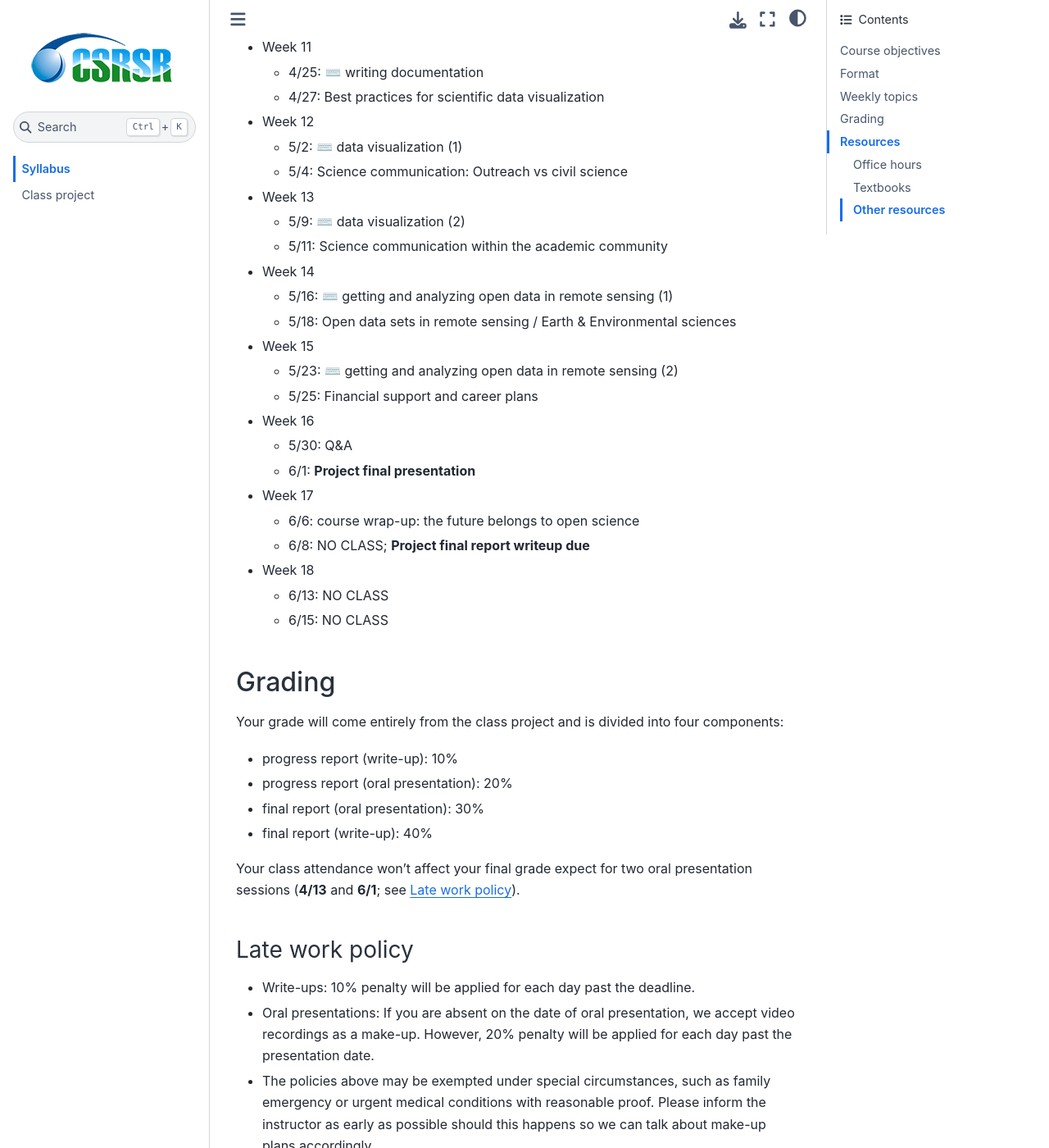
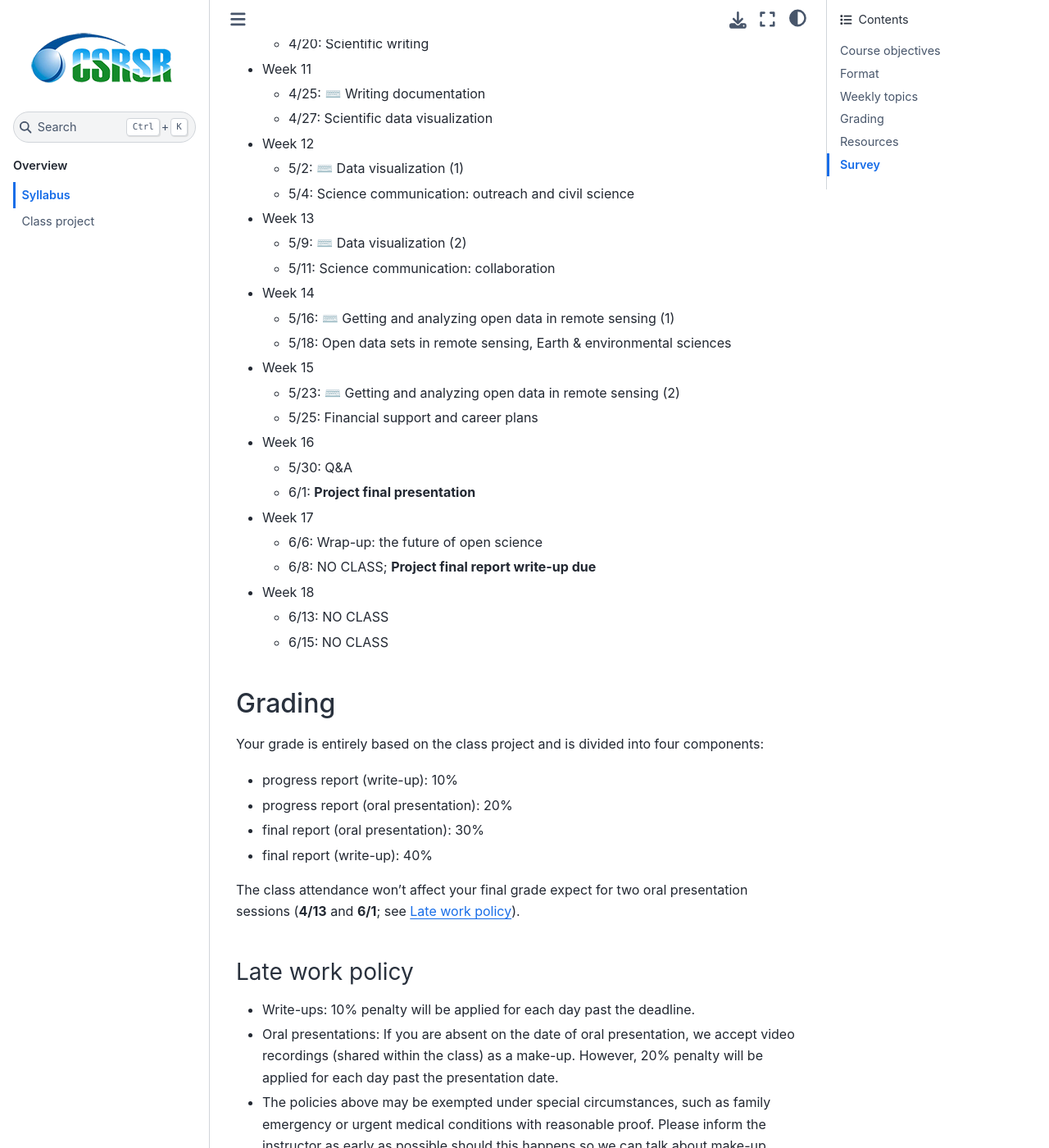
Before and after one commit to whyjz/ncu-open-science, a Jupyter Book: the page built from docs/syllabus.md, in a window 1280 px wide and 1400 px high, scrolled down 2303 px. Shown: the whole window at 82% size. Built offline with Jupyter Book 1.0.4 settings and Sphinx 7.4.7 and the Sphinx Book theme 1.1.4, drawn with Linux system fonts in a browser that asks for light colours; some of the changed text lies outside the part shown.

Commit message:
Add basic content 3

```diff
--- a/docs/_toc.yml
+++ b/docs/_toc.yml
@@ -1,8 +1,11 @@
 format: jb-book
 root: index
-# parts:
-# - caption: Syllabus
-#   numbered: true
-chapters:
-- file: syllabus
-- file: project
+parts:
+  - caption: Overview
+    chapters:
+    - file: syllabus
+    - file: project
+
+  # - caption: Lectures
+  #   chapters:
+  #   - file: checkin
--- a/docs/syllabus.md
+++ b/docs/syllabus.md
@@ -15,9 +15,9 @@ Whyjay Zheng (鄭懷傑), whyjz@csrsr.ncu.edu.tw
 1. Tuesday 12:00 pm - 12:50 pm at R2-115 (mostly hands-on sessions)
 2. Thursday 1:00 pm - 2:50 pm at R3-114 (lectures and discussion)
 
-The hands-on sessions (labeled ⌨️ in [Weekly topics](syllabus.html#weekly-topics) are on Tuesday and **require access to a computer**. You are welcome to use the computers available in R2-115 or bring your own laptop.
+The hands-on sessions (labeled ⌨️ in [Weekly topics](syllabus.html#weekly-topics)) are on Tuesday and **require access to a computer**. You are welcome to use the computers available in R2-115 or bring your own.
 
-As a class for open science, all written material presented in this class, including handouts, slides, and student term papers, will be available or posted online for public access.
+As a class for open science, all written material presented in this class, including handouts, slides, and student term papers, will be available or posted online for public access. Your grade and all the sensitive information will remain private.
 
 ### Code of conduct
 
@@ -43,72 +43,72 @@ This is a tentative schedule; the actual content is subject to change depending
   - 2/14: Checking in & course introduction
   - 2/16: What is open science?
 - Week 2
-  - 2/21: ⌨️ knowing the environment for open science
-  - 2/23: Open vs proprietary; license
+  - 2/21: ⌨️ Our working environment: Jupyter
+  - 2/23: Open vs proprietary data: which is better?
 - Week 3
   - 2/28: NO CLASS
   - 3/2: The FAIR policy
 - Week 4
-  - 3/7: ⌨️ open your data and code using FAIR (1)
+  - 3/7: ⌨️ Share your data and code under FAIR (1)
   - 3/9: Open access journals and preprints
 - Week 5
-  - 3/14: ⌨️ open your data and code using FAIR (2)
+  - 3/14: ⌨️ Share your data and code under FAIR (2)
   - 3/16: Reproducibility
 - Week 6
-  - 3/21: ⌨️ ensuring 100% reproducibility (1)
+  - 3/21: ⌨️ Achieving 100% reproducibility (1)
   - 3/23: Journal metrics and indexing
 - Week 7
-  - 3/28: Hands on practice: ensuring 100% reproducibility (2)
+  - 3/28: ⌨️ Achieving 100% reproducibility (2)
   - 3/30: DEI and open science
 - Week 8
   - 4/4: NO CLASS
   - 4/6: NO CLASS
 - Week 9
-  - 4/11: Q&A; **Project progress report writeup due**
+  - 4/11: Q&A; **Project progress report write-up due**
   - 4/13: **Project progress presentation**
 - Week 10
-  - 4/18: ⌨️ writing narrative science
-  - 4/20: Tools for scientific writing
+  - 4/18: ⌨️ Writing narrative science
+  - 4/20: Scientific writing
 - Week 11
-  - 4/25: ⌨️ writing documentation
-  - 4/27: Best practices for scientific data visualization
+  - 4/25: ⌨️ Writing documentation
+  - 4/27: Scientific data visualization
 - Week 12
-  - 5/2: ⌨️ data visualization (1)
-  - 5/4: Science communication: Outreach vs civil science
+  - 5/2: ⌨️ Data visualization (1)
+  - 5/4: Science communication: outreach and civil science
 - Week 13
-  - 5/9: ⌨️ data visualization (2)
-  - 5/11: Science communication within the academic community
+  - 5/9: ⌨️ Data visualization (2)
+  - 5/11: Science communication: collaboration
 - Week 14
-  - 5/16: ⌨️ getting and analyzing open data in remote sensing (1)
-  - 5/18: Open data sets in remote sensing / Earth & Environmental sciences
+  - 5/16: ⌨️ Getting and analyzing open data in remote sensing (1)
+  - 5/18: Open data sets in remote sensing, Earth & environmental sciences
 - Week 15
-  - 5/23: ⌨️ getting and analyzing open data in remote sensing (2)
+  - 5/23: ⌨️ Getting and analyzing open data in remote sensing (2)
   - 5/25: Financial support and career plans
 - Week 16
   - 5/30: Q&A
   - 6/1: **Project final presentation**
 - Week 17
-  - 6/6: course wrap-up: the future belongs to open science
-  - 6/8: NO CLASS; **Project final report writeup due**
+  - 6/6: Wrap-up: the future of open science
+  - 6/8: NO CLASS; **Project final report write-up due**
 - Week 18
   - 6/13: NO CLASS
   - 6/15: NO CLASS
 
 ## Grading
 
-Your grade will come entirely from the class project and is divided into four components:
+Your grade is entirely based on the class project and is divided into four components:
 
 - progress report (write-up): 10%
 - progress report (oral presentation): 20%
 - final report (oral presentation): 30%
 - final report (write-up): 40%
 
-Your class attendance won't affect your final grade expect for two oral presentation sessions (**4/13** and **6/1**; see [Late work policy](syllabus.html#late-work-policy)).
+The class attendance won't affect your final grade expect for two oral presentation sessions (**4/13** and **6/1**; see [Late work policy](syllabus.html#late-work-policy)).
 
 ### Late work policy
 
 - Write-ups: 10% penalty will be applied for each day past the deadline.
-- Oral presentations: If you are absent on the date of oral presentation, we accept video recordings as a make-up. However, 20% penalty will be applied for each day past the presentation date.
+- Oral presentations: If you are absent on the date of oral presentation, we accept video recordings (shared within the class) as a make-up. However, 20% penalty will be applied for each day past the presentation date.
 - The policies above may be exempted under special circumstances, such as family emergency or urgent medical conditions with reasonable proof. Please inform the instructor as early as possible should this happens so we can talk about make-up plans accordingly.
 
 ## Resources
@@ -124,3 +124,7 @@ No textbook is required. Additional textbooks TBD.
 ### Other resources
 
 TBD.
+
+## Survey
+
+https://forms.gle/JPCoZdadpUriiKsv7
```
Also changed, not shown: other parts of docs/syllabus.md (+2 -2 lines), docs/index.md (+1 -1 lines), docs/project.md (+59 -4 lines), docs/open-science-intro.md (added).
